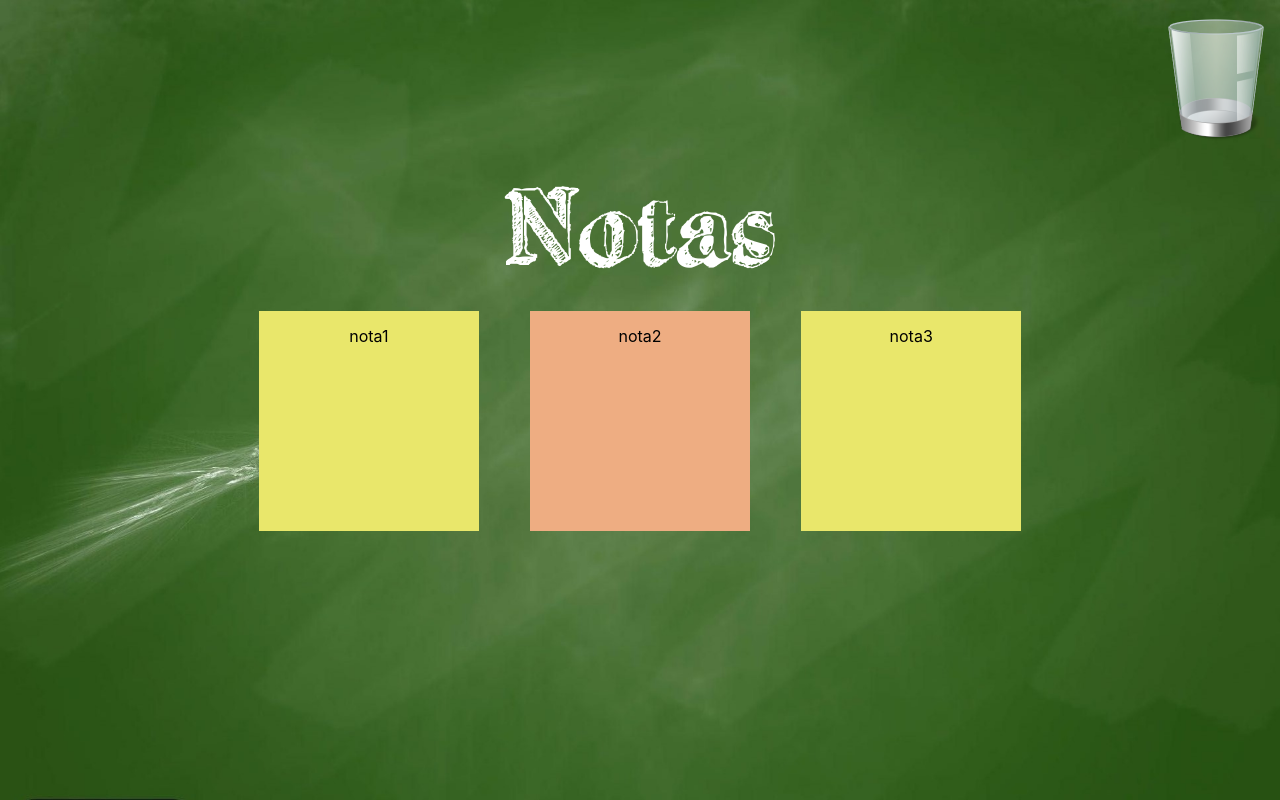
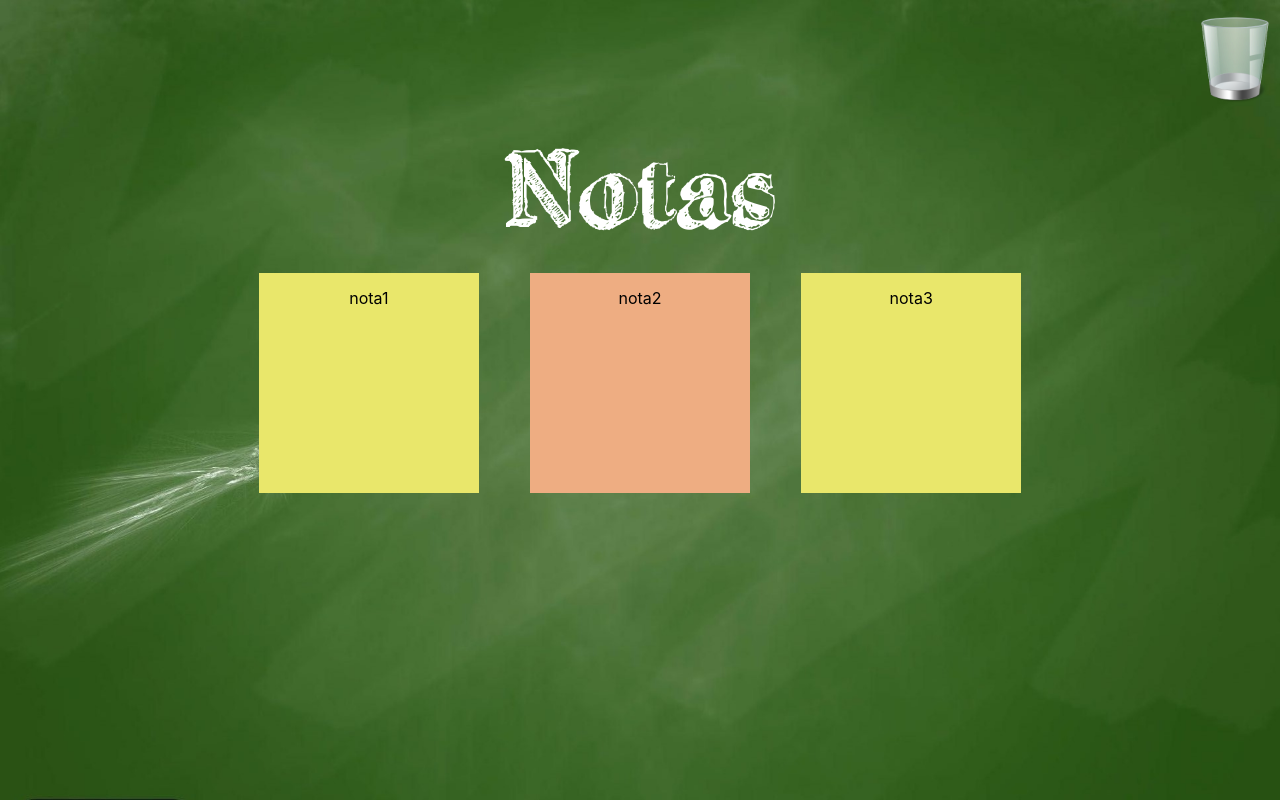
Before and after one commit to DG1984-UTEC/ReactEquipo3, a React (Create React App) app in the folder post-it/: page / in a window 1280 px wide. Built offline with nearby package versions, Linux system fonts and the light colour scheme; what react-toast-notifications would draw is missing.

Commit message:
edit for smaller trashcan png, correct  indentation

```diff
--- a/post-it/src/list_post_it/ListPostIt.jsx
+++ b/post-it/src/list_post_it/ListPostIt.jsx
@@ -5,13 +5,14 @@ import {useSelector} from 'react-redux'
 
 
 
-function ListPostIt(){
+const ListPostIt=()=>{
 
     /*usamos Store*/
     const PostIts=useSelector((state)=>state.postIts.listPostIt);
 
 
     function editPostIt(postIt){
+        /*Guardamos postIt en localStorage*/
         localStorage.setItem("postIt",JSON.stringify(postIt));
 
 
@@ -21,22 +22,17 @@ function ListPostIt(){
         <div className="postItContainer">
             <h1>Notas</h1>
             <div to="/editPostIt" className="postItWrap">
-
                 {
 
                     PostIts.map(element => (
-
-                            <div  className="postIt" key={element.id}>{element.note}
-                                <div className="btnContainer">
-                                    <Link to="/editPostIt" className="btn btnLinkList" onClick={()=>editPostIt(element)}>Editar</Link>
-                                    <button className="btn">Borrar</button>
-                                </div>
-
+                        <div  className="postIt" key={element.id}>
+                            {element.note}
+                            <div className="btnContainer">
+                                <Link to="/editPostIt" className="btn btnLinkList" onClick={()=>editPostIt(element)}>Editar</Link>
+                                <button className="btn">Borrar</button>
                             </div>
 
-
-
-
+                        </div>
                     ))
                 }
 
--- a/post-it/src/trash_can/TrashCan.css
+++ b/post-it/src/trash_can/TrashCan.css
@@ -1,9 +1,9 @@
 .TrashCan{
     margin-top: 1%;
-    width: 128px;
-    height: 128px;
+    width: 90px;
+    height: 90px;
     background-size: contain;
-    background: url("../assets/trashCan/recycle_bin_empty.png");
+    background: url("../assets/trashCan/recycle_bin_empty_small.png");
 }
 
 .trashCanContainer{
```
Also changed, not shown: post-it/src/assets/trashCan/recycle_bin_empty_small.png (added), post-it/src/assets/trashCan/recycle_bin_full_small.png (added).
